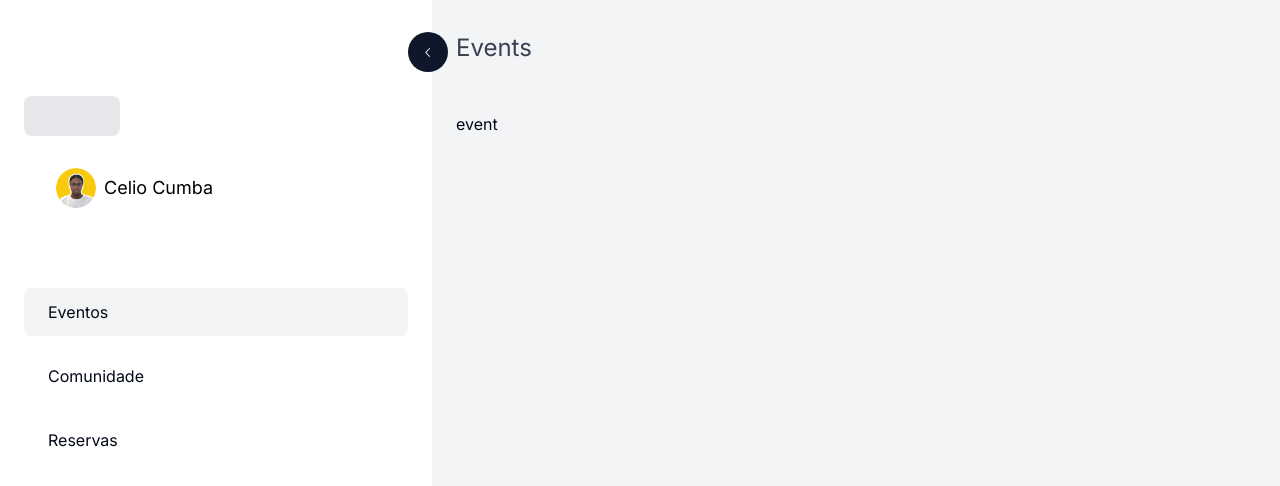
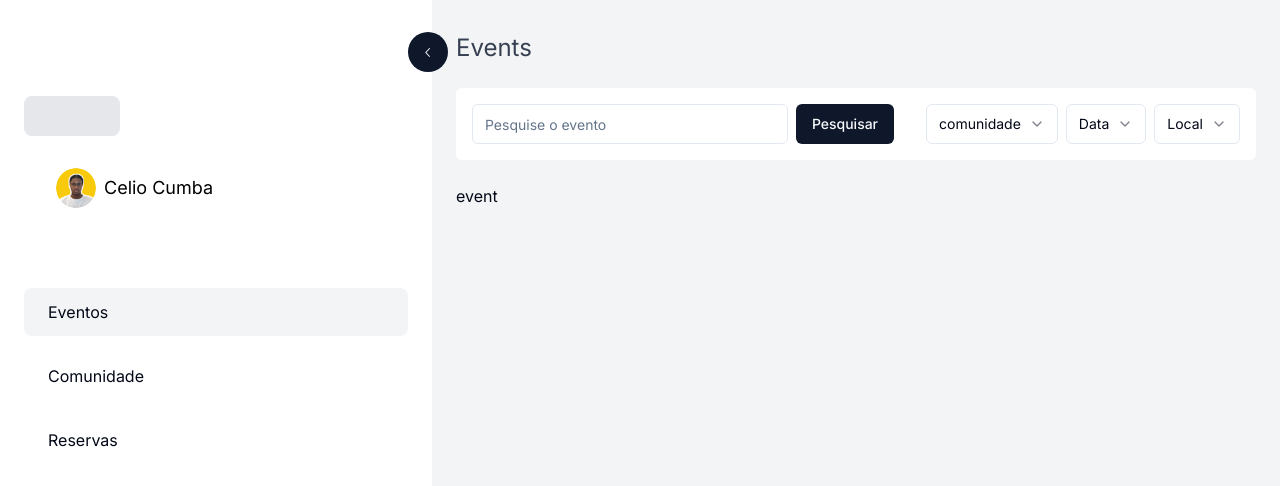
Before and after one commit to CelioJoaquimCumba/even-ti, a Next.js app: page /events in a window 1280 px wide. Shown: the top 486 px of the page. Built offline with nearby package versions, Linux system fonts and the light colour scheme.

Commit message:
feat: add all elements of listing header

```diff
--- a/package.json
+++ b/package.json
@@ -10,6 +10,7 @@
   },
   "dependencies": {
     "@radix-ui/react-icons": "^1.3.0",
+    "@radix-ui/react-select": "^2.0.0",
     "@radix-ui/react-slot": "^1.0.2",
     "class-variance-authority": "^0.7.0",
     "clsx": "^2.1.1",
--- /dev/null
+++ b/src/app/components/atoms/select.tsx
@@ -0,0 +1,160 @@
+"use client"
+
+import * as React from "react"
+import * as SelectPrimitive from "@radix-ui/react-select"
+import { Check, ChevronDown, ChevronUp } from "lucide-react"
+
+import { cn } from "@/lib/utils"
+
+const Select = SelectPrimitive.Root
+
+const SelectGroup = SelectPrimitive.Group
+
+const SelectValue = SelectPrimitive.Value
+
+const SelectTrigger = React.forwardRef<
+  React.ElementRef<typeof SelectPrimitive.Trigger>,
+  React.ComponentPropsWithoutRef<typeof SelectPrimitive.Trigger>
+>(({ className, children, ...props }, ref) => (
+  <SelectPrimitive.Trigger
+    ref={ref}
+    className={cn(
+      "flex h-10 w-full items-center justify-between rounded-md border border-input bg-background px-3 py-2 text-sm ring-offset-background placeholder:text-muted-foreground focus:outline-none focus:ring-2 focus:ring-ring focus:ring-offset-2 disabled:cursor-not-allowed disabled:opacity-50 [&>span]:line-clamp-1",
+      className
+    )}
+    {...props}
+  >
+    {children}
+    <SelectPrimitive.Icon asChild>
+      <ChevronDown className="h-4 w-4 opacity-50" />
+    </SelectPrimitive.Icon>
+  </SelectPrimitive.Trigger>
+))
+SelectTrigger.displayName = SelectPrimitive.Trigger.displayName
+
+const SelectScrollUpButton = React.forwardRef<
+  React.ElementRef<typeof SelectPrimitive.ScrollUpButton>,
+  React.ComponentPropsWithoutRef<typeof SelectPrimitive.ScrollUpButton>
+>(({ className, ...props }, ref) => (
+  <SelectPrimitive.ScrollUpButton
+    ref={ref}
+    className={cn(
+      "flex cursor-default items-center justify-center py-1",
+      className
+    )}
+    {...props}
+  >
+    <ChevronUp className="h-4 w-4" />
+  </SelectPrimitive.ScrollUpButton>
+))
+SelectScrollUpButton.displayName = SelectPrimitive.ScrollUpButton.displayName
+
+const SelectScrollDownButton = React.forwardRef<
+  React.ElementRef<typeof SelectPrimitive.ScrollDownButton>,
+  React.ComponentPropsWithoutRef<typeof SelectPrimitive.ScrollDownButton>
+>(({ className, ...props }, ref) => (
+  <SelectPrimitive.ScrollDownButton
+    ref={ref}
+    className={cn(
+      "flex cursor-default items-center justify-center py-1",
+      className
+    )}
+    {...props}
+  >
+    <ChevronDown className="h-4 w-4" />
+  </SelectPrimitive.ScrollDownButton>
+))
+SelectScrollDownButton.displayName =
+  SelectPrimitive.ScrollDownButton.displayName
+
+const SelectContent = React.forwardRef<
+  React.ElementRef<typeof SelectPrimitive.Content>,
+  React.ComponentPropsWithoutRef<typeof SelectPrimitive.Content>
+>(({ className, children, position = "popper", ...props }, ref) => (
+  <SelectPrimitive.Portal>
+    <SelectPrimitive.Content
+      ref={ref}
+      className={cn(
+        "relative z-50 max-h-96 min-w-[8rem] overflow-hidden rounded-md border bg-popover text-popover-foreground shadow-md data-[state=open]:animate-in data-[state=closed]:animate-out data-[state=closed]:fade-out-0 data-[state=open]:fade-in-0 data-[state=closed]:zoom-out-95 data-[state=open]:zoom-in-95 data-[side=bottom]:slide-in-from-top-2 data-[side=left]:slide-in-from-right-2 data-[side=right]:slide-in-from-left-2 data-[side=top]:slide-in-from-bottom-2",
+        position === "popper" &&
+          "data-[side=bottom]:translate-y-1 data-[side=left]:-translate-x-1 data-[side=right]:translate-x-1 data-[side=top]:-translate-y-1",
+        className
+      )}
+      position={position}
+      {...props}
+    >
+      <SelectScrollUpButton />
+      <SelectPrimitive.Viewport
+        className={cn(
+          "p-1",
+          position === "popper" &&
+            "h-[var(--radix-select-trigger-height)] w-full min-w-[var(--radix-select-trigger-width)]"
+        )}
+      >
+        {children}
+      </SelectPrimitive.Viewport>
+      <SelectScrollDownButton />
+    </SelectPrimitive.Content>
+  </SelectPrimitive.Portal>
+))
+SelectContent.displayName = SelectPrimitive.Content.displayName
+
+const SelectLabel = React.forwardRef<
+  React.ElementRef<typeof SelectPrimitive.Label>,
+  React.ComponentPropsWithoutRef<typeof SelectPrimitive.Label>
+>(({ className, ...props }, ref) => (
+  <SelectPrimitive.Label
+    ref={ref}
+    className={cn("py-1.5 pl-8 pr-2 text-sm font-semibold", className)}
+    {...props}
+  />
+))
+SelectLabel.displayName = SelectPrimitive.Label.displayName
+
+const SelectItem = React.forwardRef<
+  React.ElementRef<typeof SelectPrimitive.Item>,
+  React.ComponentPropsWithoutRef<typeof SelectPrimitive.Item>
+>(({ className, children, ...props }, ref) => (
+  <SelectPrimitive.Item
+    ref={ref}
+    className={cn(
+      "relative flex w-full cursor-default select-none items-center rounded-sm py-1.5 pl-8 pr-2 text-sm outline-none focus:bg-accent focus:text-accent-foreground data-[disabled]:pointer-events-none data-[disabled]:opacity-50",
+      className
+    )}
+    {...props}
+  >
+    <span className="absolute left-2 flex h-3.5 w-3.5 items-center justify-center">
+      <SelectPrimitive.ItemIndicator>
+        <Check className="h-4 w-4" />
+      </SelectPrimitive.ItemIndicator>
+    </span>
+
+    <SelectPrimitive.ItemText>{children}</SelectPrimitive.ItemText>
+  </SelectPrimitive.Item>
+))
+SelectItem.displayName = SelectPrimitive.Item.displayName
+
+const SelectSeparator = React.forwardRef<
+  React.ElementRef<typeof SelectPrimitive.Separator>,
+  React.ComponentPropsWithoutRef<typeof SelectPrimitive.Separator>
+>(({ className, ...props }, ref) => (
+  <SelectPrimitive.Separator
+    ref={ref}
+    className={cn("-mx-1 my-1 h-px bg-muted", className)}
+    {...props}
+  />
+))
+SelectSeparator.displayName = SelectPrimitive.Separator.displayName
+
+export {
+  Select,
+  SelectGroup,
+  SelectValue,
+  SelectTrigger,
+  SelectContent,
+  SelectLabel,
+  SelectItem,
+  SelectSeparator,
+  SelectScrollUpButton,
+  SelectScrollDownButton,
+}
--- /dev/null
+++ b/src/app/components/molecules/listing-header.tsx
@@ -0,0 +1,110 @@
+import { useState } from "react";
+import { Button } from "../atoms/button";
+import { Input } from "../atoms/input";
+import { Select, SelectContent, SelectGroup, SelectItem, SelectLabel, SelectTrigger, SelectValue } from "../atoms/select";
+
+const filters = [
+    {
+        id: '1',
+        label: 'comunidade',
+        options: [
+            {
+                label: 'comunidade 1',
+                value: '1'
+            },
+            {
+                label: 'comunidade 2',
+                value: '2'
+            },
+            {
+                label: 'comunidade 3',
+                value: '3'
+            }
+        ]
+    },
+    {
+        label: 'Data',
+        id: '2',
+        options: [
+            {
+                label: 'Jan-Feb',
+                value: '1'
+            },
+            {
+                label: 'Mar-Abr',
+                value: '2'
+            },
+            {
+                label: 'Mai-Jun',
+                value: '3'
+            },
+            {
+                label: 'Jul-Ago',
+                value: '4'
+            },
+            {
+                label: 'Set-Out',
+                value: '5'
+            },
+            {
+                label: 'Nov-Dec',
+                value: '6'
+            }
+        ]
+    },
+    {
+        label: 'Local',
+        id: '3',
+        options: [
+            {
+                label: 'Incubadora',
+                value: '1'
+            },
+            {
+                label: 'ISUTC',
+                value: '2'
+            },
+            {
+                label: 'Online',
+                value: '3'
+            },
+            {
+                label: 'FENG',
+                value: '4'
+            }
+        ]
+    },
+]
+
+export function ListingHeader () {
+    const [searchInput, setSearchInput] = useState('')
+    const handleSearch = (e: React.FormEvent<HTMLFormElement>) => {
+        e.preventDefault()
+    }
+    return (
+        <div className="flex flex-row p-4 bg-white rounded-md space-x-8">
+            <form className="flex w-full items-center space-x-2" onSubmit={handleSearch}>
+                <Input type="text" placeholder="Pesquise o evento" value={searchInput} onChange={(e) => setSearchInput(e.target.value)} />
+                <Button type="submit">Pesquisar</Button>
+            </form>
+            <div className="flex space-x-2">
+                {filters.map((filter) => (
+                    <Select key={filter.id}>
+                        <SelectTrigger className="flex space-x-2">
+                            <SelectValue placeholder={filter.label}/>
+                        </SelectTrigger>
+                        <SelectContent>
+                            <SelectGroup>
+                                <SelectLabel>{filter.label}</SelectLabel>
+                                {filter.options.map((option) => (
+                                    <SelectItem key={option.value} value={option.value}>{option.label}</SelectItem>
+                                ))}
+                            </SelectGroup>
+                        </SelectContent>
+                    </Select>
+
+                ))}
+            </div>
+        </div>
+    )
+}
--- a/src/app/layout.tsx
+++ b/src/app/layout.tsx
@@ -4,6 +4,7 @@
 import { useTitle, TitleProvider } from './providers/TitleContext';
 import Head from 'next/head';
 import "./globals.css";
+import { ListingHeader } from './components/molecules/listing-header';
 
 
 const inter = Inter({ subsets: ['latin'] });
@@ -15,7 +16,9 @@
       <NavBar />
       <div className="flex flex-col py-8 px-6 bg-gray-100 overflow-y-auto w-full space-y-6">
         <h1 className="text-2xl text-gray-700">{title}</h1>
-        <header></header>
+        <header>
+          <ListingHeader/>
+        </header>
         <main className="flex flex-grow">{children}</main>
       </div>
     </div>
```
Also changed, not shown: 1 other file (tests, documents, lock files or other folders).
